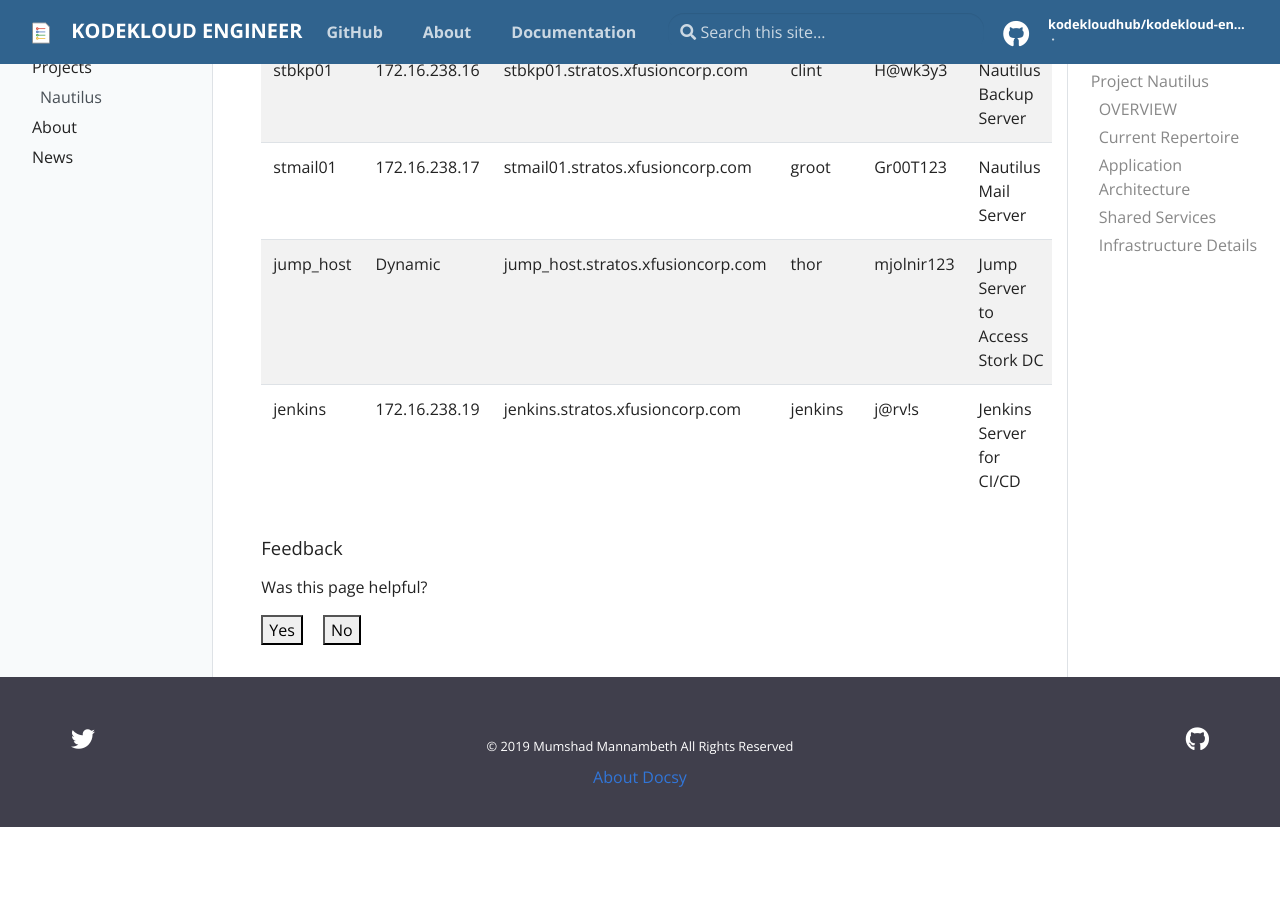
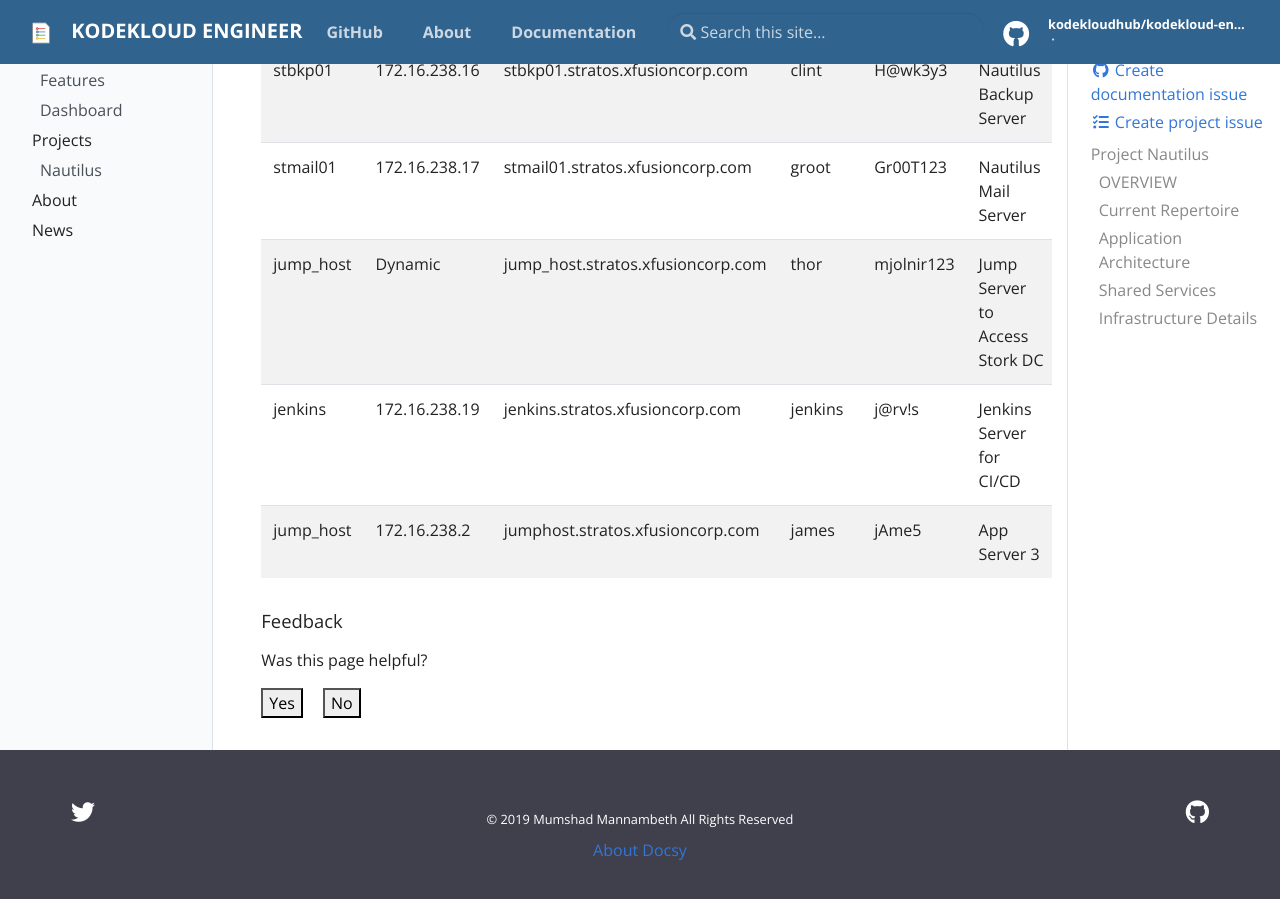
Before and after one commit to kodekloudhub/kodekloud-engineer, a Jekyll site: the page built from _docs/projects/nautilus.md, in a window 1280 px wide and 900 px high, scrolled down 2204 px. Built offline with Jekyll 4.4.1, drawn with Linux system fonts in a browser that asks for light colours; before the commit the page ends 3031 px from its top, so only the background shows below that.

Commit message:
Update jump_host entry in nautilus.md

```diff
--- a/_docs/projects/nautilus.md
+++ b/_docs/projects/nautilus.md
@@ -53,3 +53,4 @@ The Nautilus is a three-tier application and is deployed in the Stratos Datacent
 |stmail01        | 172.16.238.17 | stmail01.stratos.xfusioncorp.com|groot |Gr00T123| Nautilus Mail Server
 |jump_host       | Dynamic       | jump_host.stratos.xfusioncorp.com |thor|mjolnir123|Jump Server to Access Stork DC
 |jenkins         | 172.16.238.19 | jenkins.stratos.xfusioncorp.com |jenkins|j@rv!s|Jenkins Server for CI/CD
+|jump_host       | 172.16.238.2  | jumphost.stratos.xfusioncorp.com | james | jAme5 | App Server 3
```
